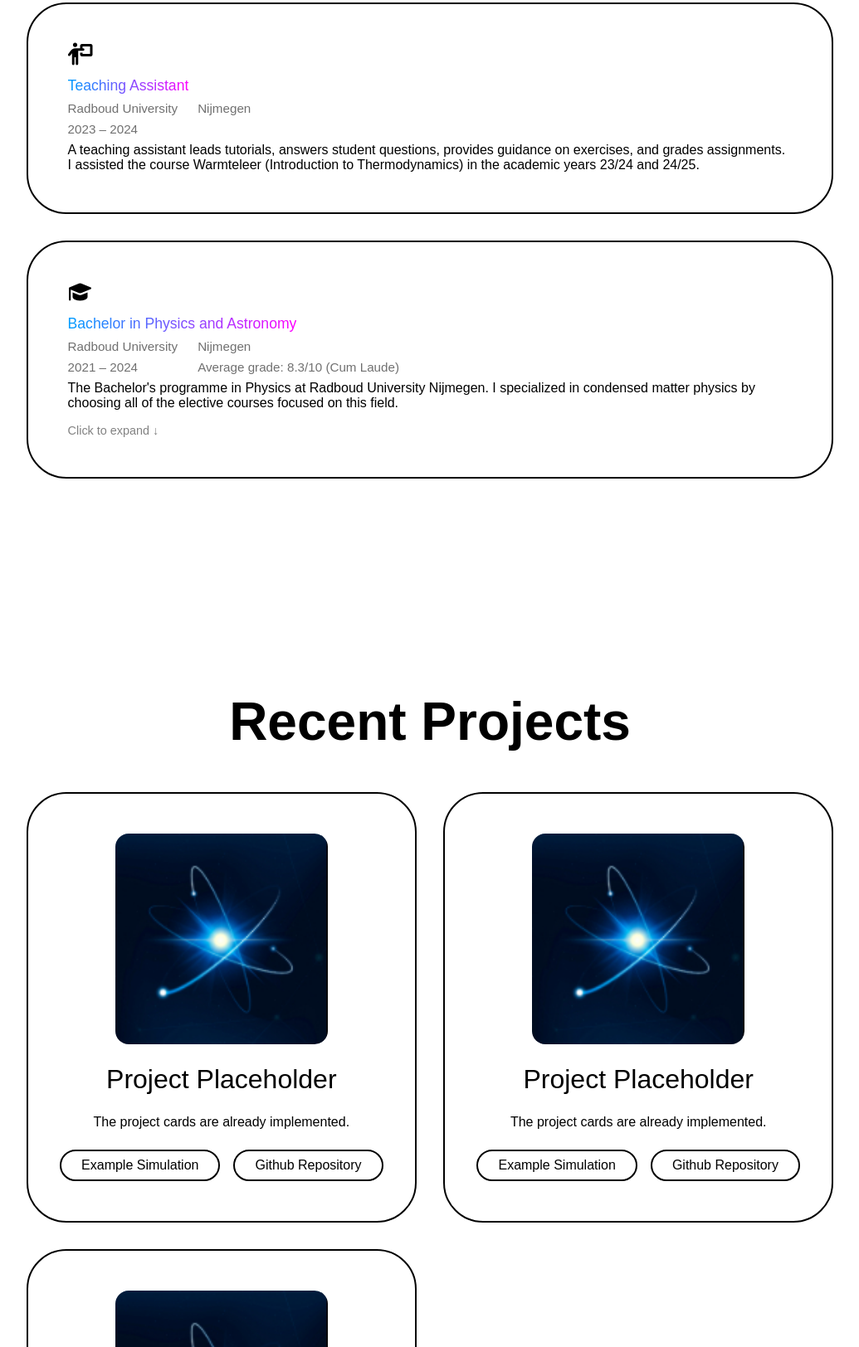
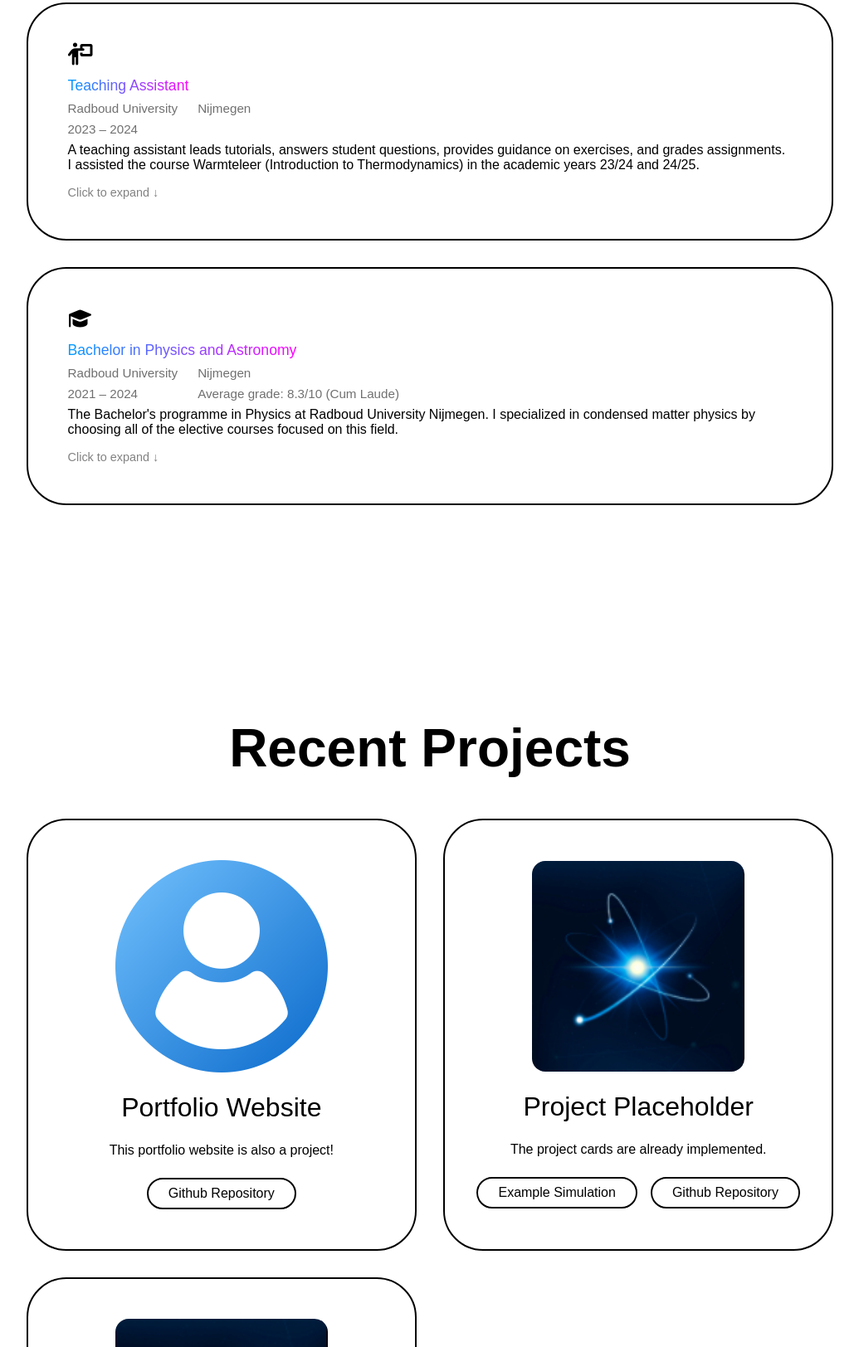
Before and after one commit to aaronkartmann/aaronkartmann.github.io, a plain HTML site: page index.html in a window 1280 px wide. Shown: the part 2110-3734 px from the top of the page at 83% size, without its empty margins (122-1157 px from the left). Drawn offline with Linux system fonts and the light colour scheme.

Commit message:
minor updates

```diff
--- a/index.html
+++ b/index.html
@@ -152,6 +152,15 @@
                     </div>
 
                     <p>A teaching assistant leads tutorials, answers student questions, provides guidance on exercises, and grades assignments. I assisted the course Warmteleer (Introduction to Thermodynamics) in the academic years 23/24 and 24/25.</p>
+
+                    <div class="more-text">
+                        <br>
+                        <figure class="card-image">
+                            <img src="images/TeachingAssistant.jpg" alt="Photo of a student's homework who used cars and UFOs as variable names.">
+                            <figcaption>Some students used interesting variable names.</figcaption>
+                        </figure>
+                    </div>
+                    <span class="expand-indicator">Click to expand ↓</span>
                 </div>
 
                 <div class="grid-card">
@@ -173,6 +182,7 @@
                         <p>
                             Elective courses: Introduction to Nanoscience and Quantum Technology, Modern Topics in Condensed Matter Physics, Electronic Properties of Solids, Electronics, Experimental Techniques, Quantum Mechanics III (Condensed Matter Physics Track), Introduction to Machine Learning, Atomic and Molecular Physics, Gas Dynamics, Atmospheric Chemistry and Physics, Introduction to General Relativity, Tensors and Applications, Elementary Particles
                         </p>
+                        <br>
                         <figure class="card-image">
                             <img src="images/BachelorGraduation.jpg" alt="Photo of me being happy after receiving my Bachelor's diploma.">
                             <figcaption>Me being happy after receiving my Bachelor's diploma.</figcaption>
@@ -190,12 +200,11 @@
 
         <div class="projects-grid">
             <div class="project-card">
-                <img src="images/atom image downsized.jpg" alt="">
-                <h3>Project Placeholder</h3>
-                <p>The project cards are already implemented.</p>
+                <img src="images/usericon.png" alt="">
+                <h3>Portfolio Website</h3>
+                <p>This portfolio website is also a project!</p>
                 <div class="btn-group">
-                    <a class="btn" href="https://example.com" target="_blank">Example Simulation</a>
-                    <a class="btn" href="https://example.com" target="_blank">Github Repository</a>
+                    <a class="btn" href="https://github.com/aaronkartmann/aaronkartmann.github.io" target="_blank">Github Repository</a>
                 </div>
             </div>
 
```
Also changed, not shown: images/TeachingAssistant.jpg (added), 1 other file.
